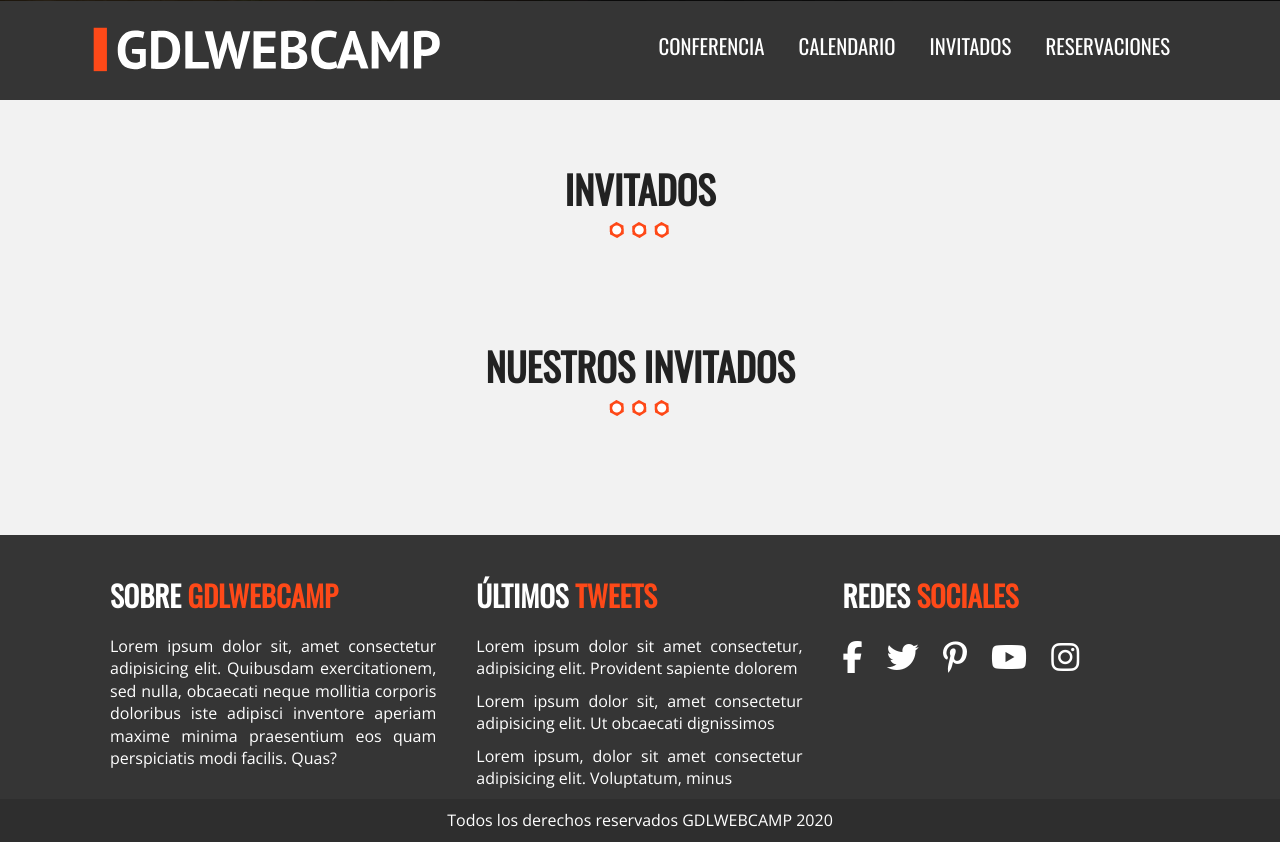
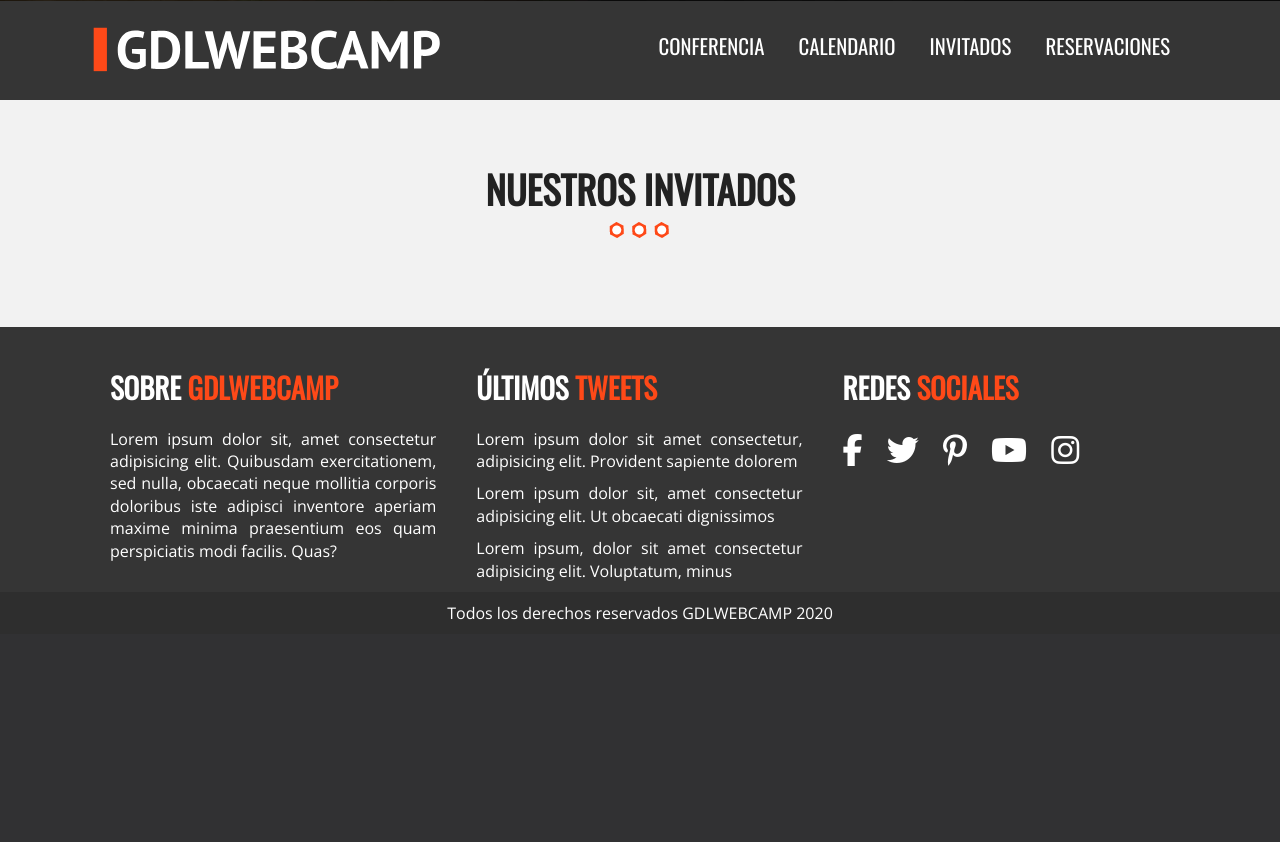
Before and after one commit to marvinsteb/ProyectoConferencias, a PHP site: page /invitados.php in a window 1280 px wide. Shown: the part 799-1641 px from the top of the page. After the commit the page ends 1419 px from the top, so only its background shows below. Run offline with PHP 8.4, Linux system fonts and the light colour scheme; data that the repository does not hold is empty; some libraries are stand-ins or nearby versions.

Commit message:
eliminando seccion.invitados y titulo

```diff
--- a/invitados.php
+++ b/invitados.php
@@ -3,8 +3,6 @@
   setlocale(LC_TIME, 'es_ES.UTF-8');
   setlocale(LC_TIME,"spanish");
 ?>
-    <section class="seccion contenedor">
-      <h2>Invitados</h2>
       <?php try {
         require_once('includes/funciones/dbconexion.php');
         $sqlQuery = "SELECT
```
